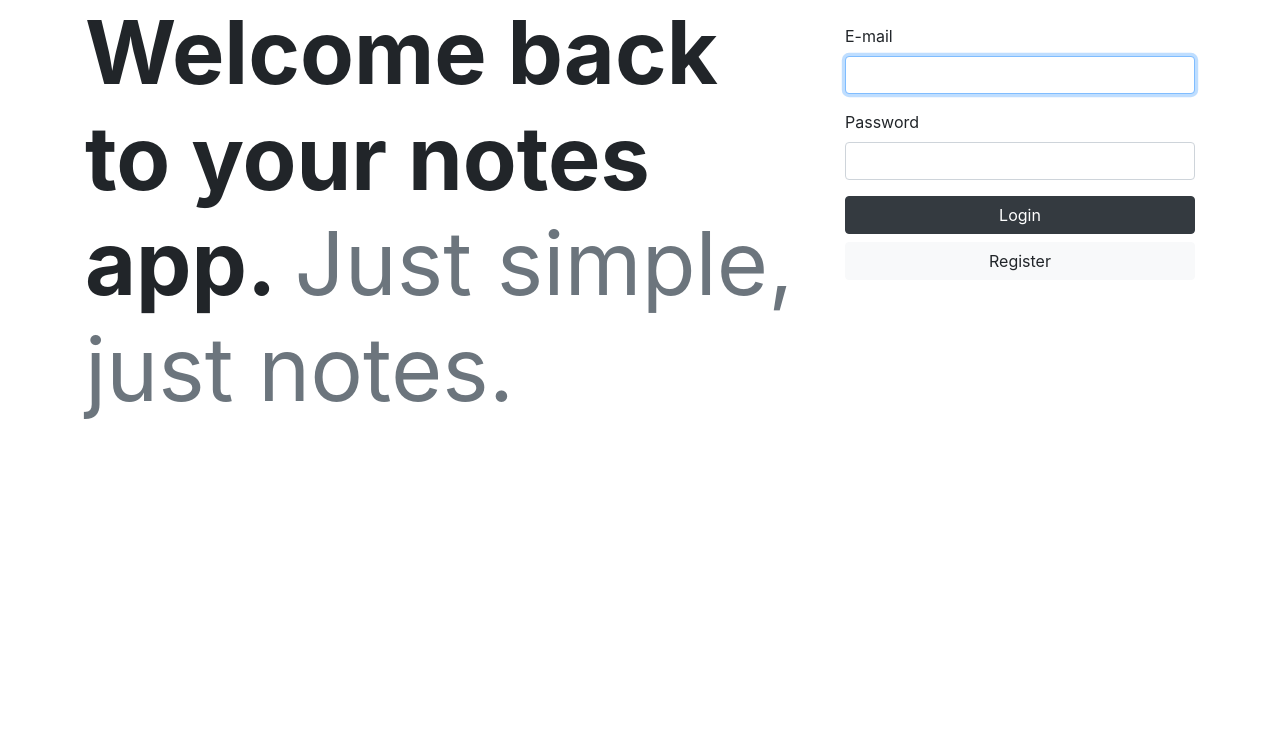
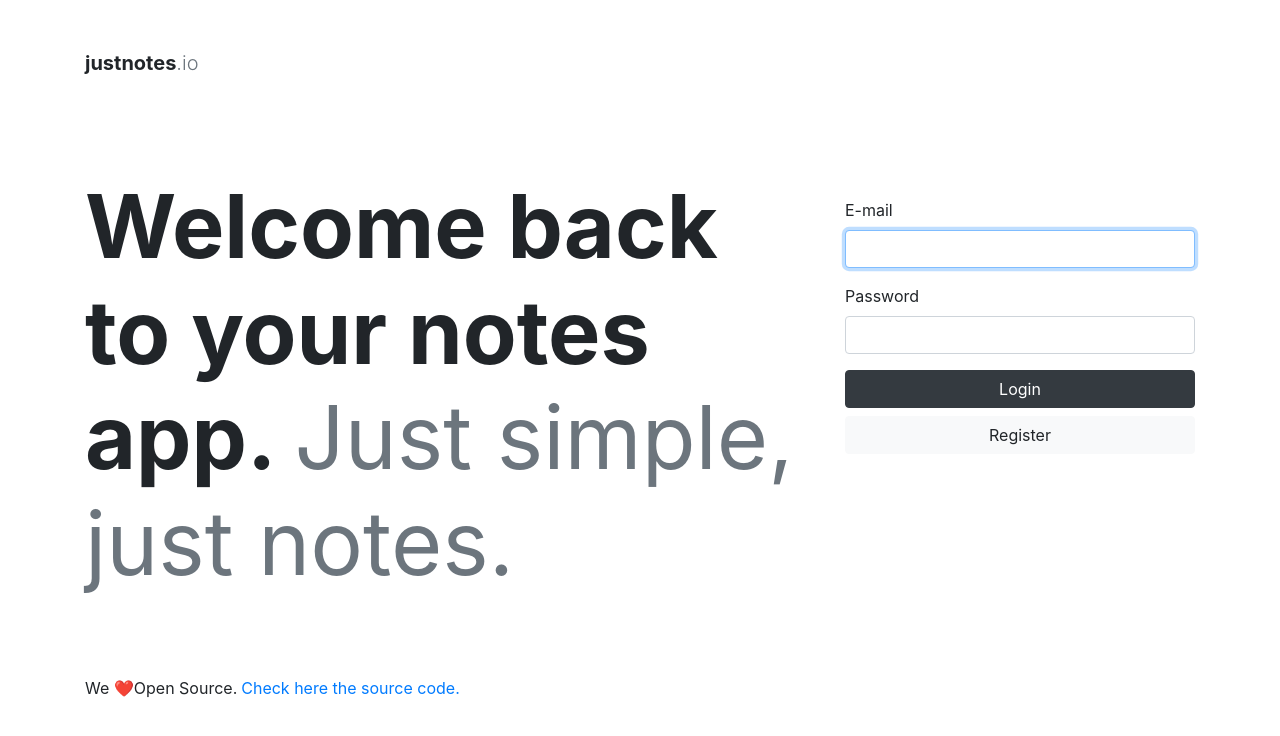
Before and after one commit to BrunoQuaresma/justnotes.io, a React (Create React App) app: page / in a window 1280 px wide. Shown: the top 736 px of the page. Built offline with nearby package versions, Linux system fonts and the light colour scheme; no server answers.

Commit message:
Add logo and footer on sign in and sign up pages

```diff
--- a/src/auth/SignIn.tsx
+++ b/src/auth/SignIn.tsx
@@ -27,8 +27,17 @@ const SignIn: React.FC<RouteComponentProps> = ({ navigate }) => {
   )
 
   return (
-    <div className="container h-100 d-flex align-items-center">
-      <div className="row">
+    <div className="container h-100">
+      <div className="row py-3 py-lg-5">
+        <div className="col">
+          <span className="lead">
+            <span className="font-weight-bold">justnotes</span>
+            <span className="text-muted">.io</span>
+          </span>
+        </div>
+      </div>
+
+      <div className="row py-3 py-lg-5">
         <div className="col-lg-8">
           <h1 className="display-2 font-weight-bold">
             Welcome back to your notes app.{' '}
@@ -71,6 +80,19 @@ const SignIn: React.FC<RouteComponentProps> = ({ navigate }) => {
           </form>
         </div>
       </div>
+
+      <footer className="py-4">
+        <p>
+          We{' '}
+          <span role="img" aria-label="heart">
+            ❤️
+          </span>
+          Open Source.
+          <a href="" className="ml-1">
+            Check here the source code.
+          </a>
+        </p>
+      </footer>
     </div>
   )
 }
--- a/src/auth/SignUp.tsx
+++ b/src/auth/SignUp.tsx
@@ -29,8 +29,17 @@ const SignUp: React.FC<RouteComponentProps> = ({ navigate }) => {
   )
 
   return (
-    <div className="container h-100 d-flex align-items-center">
-      <div className="row">
+    <div className="container h-100">
+      <div className="row py-3 py-lg-5">
+        <div className="col">
+          <span className="lead">
+            <span className="font-weight-bold">justnotes</span>
+            <span className="text-muted">.io</span>
+          </span>
+        </div>
+      </div>
+
+      <div className="row py-3 py-lg-5">
         <div className="col-lg-8">
           <h1 className="display-2 font-weight-bold">
             Welcome to your notes app.{' '}
@@ -83,6 +92,19 @@ const SignUp: React.FC<RouteComponentProps> = ({ navigate }) => {
           </form>
         </div>
       </div>
+
+      <footer className="py-4">
+        <p>
+          We{' '}
+          <span role="img" aria-label="heart">
+            ❤️
+          </span>
+          Open Source.
+          <a href="" className="ml-1">
+            Check here the source code.
+          </a>
+        </p>
+      </footer>
     </div>
   )
 }
--- a/src/notes/Notes.tsx
+++ b/src/notes/Notes.tsx
@@ -219,12 +219,8 @@ const Notes: React.FC<RouteComponentProps> = ({ navigate }) => {
           </div>
 
           <div className="d-md-flex flex-column col-md-8 col-lg-9 p-3">
-            <div className="row px-3 py-1 mb-3 justify-content-end">
-              {/* <button className="btn btn-sm btn-outline-primary mr-1">
-                Share note
-              </button> */}
-
-              <UncontrolledDropdown>
+            <div className="row px-3 py-1 mb-3">
+              <UncontrolledDropdown className="ml-auto">
                 <DropdownToggle outline color="secondary" size="sm" caret>
                   My account
                 </DropdownToggle>
```
